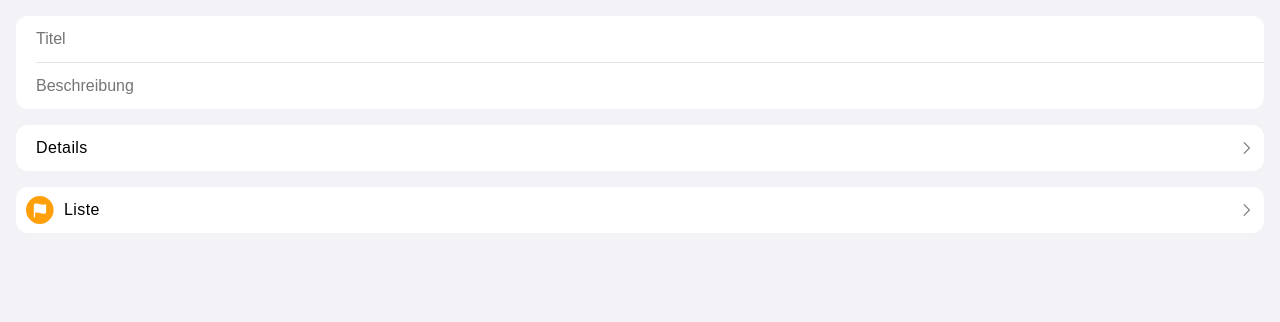
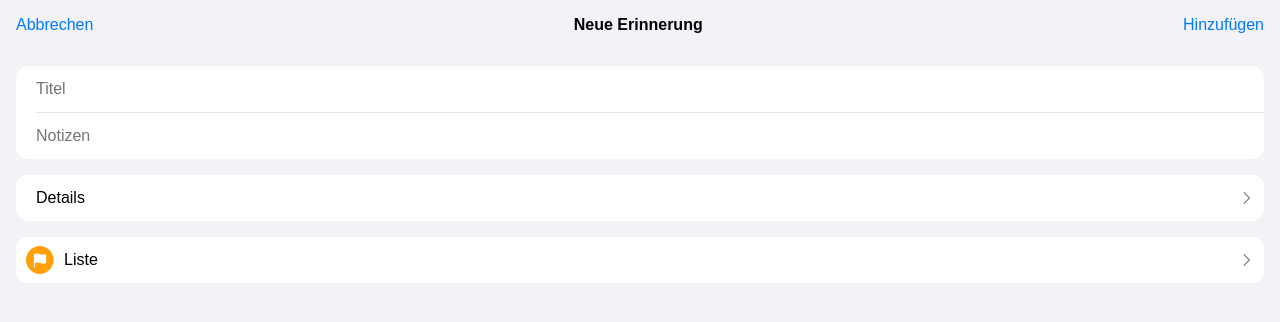
Before and after one commit to max-beckmann/progressive-reminders, an Angular app: page /new-reminder in a window 1280 px wide. Shown: the top 322 px of the page. Built offline with nearby package versions, Linux system fonts and the light colour scheme; a web font is replaced by a local one.

Commit message:
add header component

```diff
--- a/src/app/components/bottom-navigation/bottom-navigation.component.html
+++ b/src/app/components/bottom-navigation/bottom-navigation.component.html
@@ -2,4 +2,4 @@
   <app-icon [type]="IconType.PLUS"></app-icon>
   Neue Erinnerung
 </a>
-<a class="new-list">Neue Liste</a>
+<button>Neue Liste</button>
--- a/src/app/components/bottom-navigation/bottom-navigation.component.scss
+++ b/src/app/components/bottom-navigation/bottom-navigation.component.scss
@@ -24,8 +24,4 @@
       width: 24px;
     }
   }
-
-  .new-list {
-    font-family: 'SF-Pro', sans-serif;
-  }
 }
--- /dev/null
+++ b/src/app/components/header/header.component.html
@@ -0,0 +1,3 @@
+<button (click)="navigateBack()">Abbrechen</button>
+<h2>Neue Erinnerung</h2>
+<button>Hinzufügen</button>
--- /dev/null
+++ b/src/app/components/header/header.component.scss
@@ -0,0 +1,6 @@
+:host {
+  width: 100%;
+  margin-bottom: 16px;
+  display: flex;
+  justify-content: space-between;
+}
--- /dev/null
+++ b/src/app/components/header/header.component.ts
@@ -0,0 +1,18 @@
+import { Component } from '@angular/core';
+import { Router } from '@angular/router';
+
+@Component({
+  selector: 'app-header',
+  standalone: true,
+  imports: [],
+  templateUrl: './header.component.html',
+  styleUrl: './header.component.scss'
+})
+export class HeaderComponent {
+  constructor(private readonly router: Router) {
+  }
+
+  protected navigateBack() {
+    void this.router.navigate(['/']);
+  }
+}
--- a/src/app/components/pages/new-reminder-page/new-reminder-page.component.html
+++ b/src/app/components/pages/new-reminder-page/new-reminder-page.component.html
@@ -1,3 +1,6 @@
+<app-header>
+
+</app-header>
 <app-container>
   <app-list [items]="baseInputs"></app-list>
 </app-container>
--- a/src/app/components/pages/new-reminder-page/new-reminder-page.component.ts
+++ b/src/app/components/pages/new-reminder-page/new-reminder-page.component.ts
@@ -9,6 +9,7 @@ import {
   InlineListTileComponent
 } from '../../inline-list-tile/inline-list-tile.component';
 import { IconType } from '../../icon/icon.component';
+import { HeaderComponent } from '../../header/header.component';
 
 @Component({
   selector: 'app-new-reminder-page',
@@ -16,7 +17,8 @@ import { IconType } from '../../icon/icon.component';
   imports: [
     ListComponent,
     ContainerComponent,
-    InlineListTileComponent
+    InlineListTileComponent,
+    HeaderComponent
   ],
   templateUrl: './new-reminder-page.component.html',
   styleUrl: './new-reminder-page.component.scss'
@@ -29,7 +31,7 @@ export class NewReminderPageComponent {
     },
     {
       type: ListItemType.INPUT,
-      value: 'Beschreibung',
+      value: 'Notizen',
     }
   ];
   protected readonly detailsLink: ListItem[] = [
--- a/src/styles.scss
+++ b/src/styles.scss
@@ -66,7 +66,12 @@ body {
   background-color: var(--color-background);
   color: var(--color-black);
   font-family: 'SF Pro Rounded', sans-serif;
-  letter-spacing: 0.025em;
+}
+
+h2 {
+  font-family: 'SF-Pro', sans-serif;
+  font-size: 1rem;
+  font-weight: 600;
 }
 
 a {
@@ -84,3 +89,16 @@ input {
   font-family: inherit;
   font-size: 1rem;
 }
+
+button {
+  border: none;
+  background-color: transparent;
+  font-family: inherit;
+  font-size: 1rem;
+  color: var(--color-blue);
+
+  &:hover {
+    cursor: pointer;
+    opacity: 0.5;
+  }
+}
```
